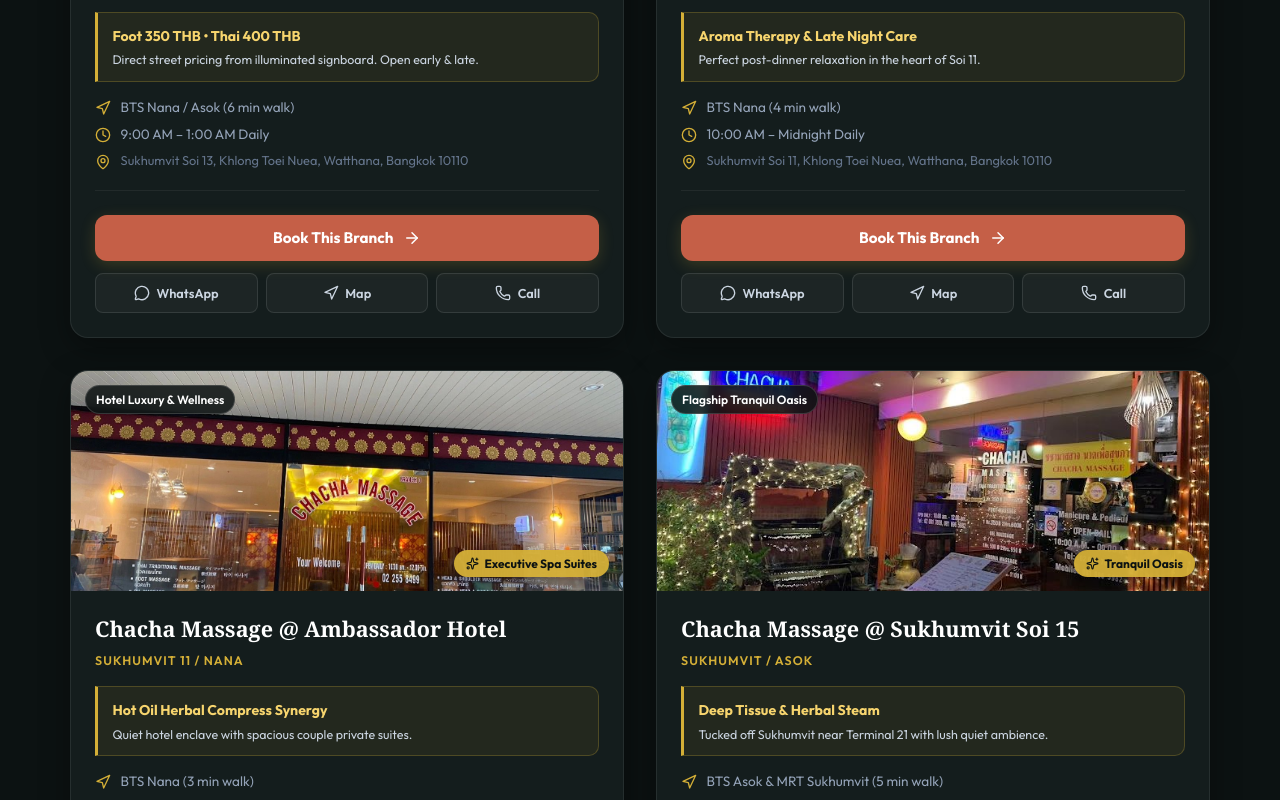
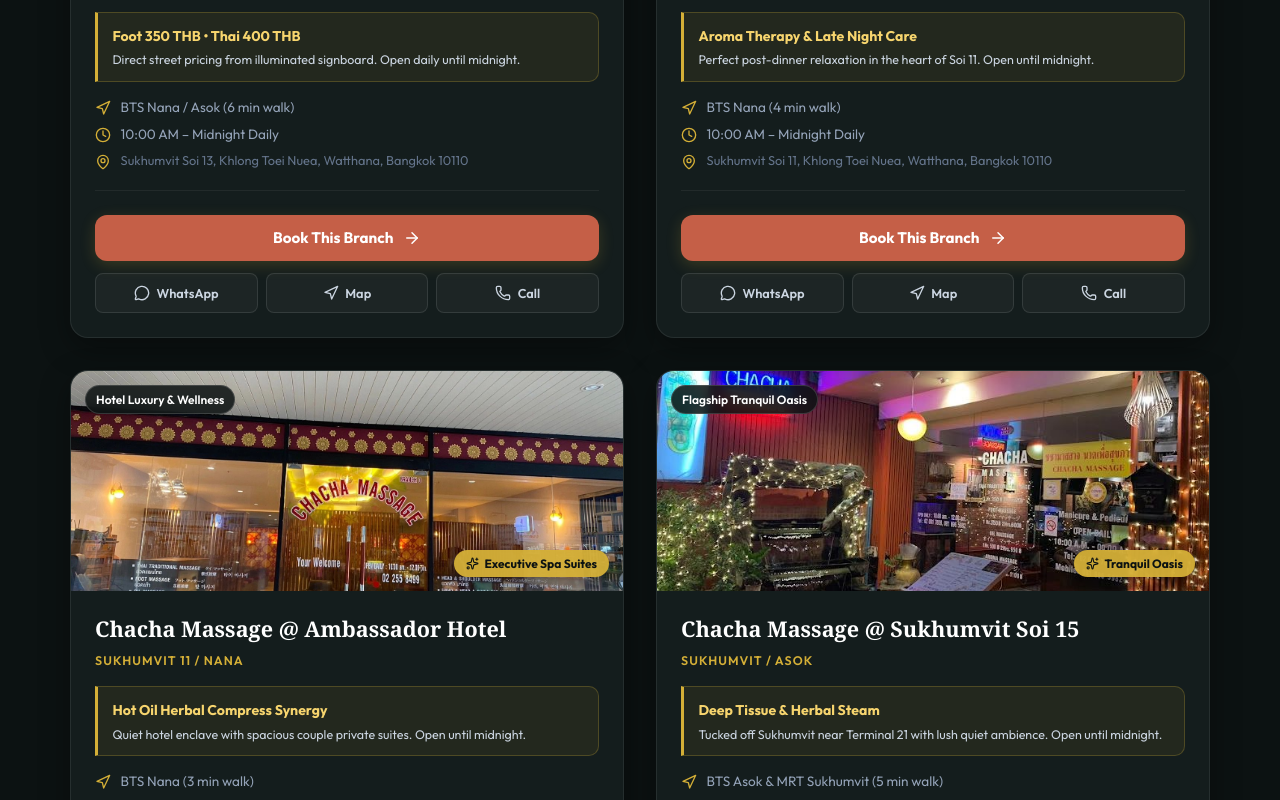
Before and after one commit to desix32/chacha-massage-modern, a React (Vite) app: page / in a window 1280 px wide. Shown: the part 860-1660 px from the top of the page. Built offline with nearby package versions, Linux system fonts and the light colour scheme.

Commit message:
fix: update closing hours to midnight daily across all branches, translations, and booking slots

```diff
--- a/src/components/BookingModal.tsx
+++ b/src/components/BookingModal.tsx
@@ -207,7 +207,7 @@
                     {[
                       '10:30', '11:00', '11:30', '12:00', '13:00', '14:00',
                       '15:00', '16:00', '17:00', '18:00', '19:00', '20:00',
-                      '21:00', '22:00'
+                      '21:00', '22:00', '22:30', '23:00'
                     ].map(slot => (
                       <option key={slot} value={slot}>{slot}</option>
                     ))}
--- a/src/data/branches.ts
+++ b/src/data/branches.ts
@@ -36,14 +36,14 @@
     phoneRaw: "+66804530982",
     whatsapp: "+66804530982",
     whatsappUrl: "https://wa.me/66804530982?text=Hello%20Chacha%20Massage%20Soi%2013,%20I%20would%20like%20to%20inquire%20about%20booking%20a%20session.",
-    hours: "9:00 AM – 1:00 AM Daily",
+    hours: "10:00 AM – Midnight Daily",
     googleMapsUrl: "https://maps.google.com/?q=Sukhumvit+Soi+13+Bangkok",
     image: "./images/soi13-interior.jpg",
     interiorImages: ["./images/soi13-interior.jpg", "./images/gallery-3.jpg", "./images/gallery-4.jpg"],
     specialOffer: {
       badge: "Official Signboard Rates",
       highlight: "Foot 350 THB • Thai 400 THB",
-      promoText: "Direct street pricing from illuminated signboard. Open early & late."
+      promoText: "Direct street pricing from illuminated signboard. Open daily until midnight."
     }
   },
   {
@@ -65,7 +65,7 @@
     specialOffer: {
       badge: "Night Life Haven",
       highlight: "Aroma Therapy & Late Night Care",
-      promoText: "Perfect post-dinner relaxation in the heart of Soi 11."
+      promoText: "Perfect post-dinner relaxation in the heart of Soi 11. Open until midnight."
     }
   },
   {
@@ -80,14 +80,14 @@
     phoneRaw: "+66804530982",
     whatsapp: "+66804530982",
     whatsappUrl: "https://wa.me/66804530982?text=Hello%20Chacha%20Massage%20Ambassador,%20I%20would%20like%20to%20inquire%20about%20booking%20a%20session.",
-    hours: "10:00 AM – 11:00 PM Daily",
+    hours: "10:00 AM – Midnight Daily",
     googleMapsUrl: "https://maps.google.com/?q=Ambassador+Hotel+Bangkok",
     image: "./images/ambassador-front.jpg",
     interiorImages: ["./images/ambassador-interior-1.jpg", "./images/ambassador-interior-2.jpg"],
     specialOffer: {
       badge: "Executive Spa Suites",
       highlight: "Hot Oil Herbal Compress Synergy",
-      promoText: "Quiet hotel enclave with spacious couple private suites."
+      promoText: "Quiet hotel enclave with spacious couple private suites. Open until midnight."
     }
   },
   {
@@ -102,14 +102,14 @@
     phoneRaw: "+66804530982",
     whatsapp: "+66804530982",
     whatsappUrl: "https://wa.me/66804530982?text=Hello%20Chacha%20Massage%20Soi%2015,%20I%20would%20like%20to%20inquire%20about%20booking%20a%20session.",
-    hours: "10:00 AM – 11:30 PM Daily",
+    hours: "10:00 AM – Midnight Daily",
     googleMapsUrl: "https://maps.google.com/?q=Sukhumvit+Soi+15+Bangkok",
     image: "./images/soi15-gallery.jpg",
     interiorImages: ["./images/soi15-gallery.jpg", "./images/gallery-1.jpg", "./images/gallery-2.jpg"],
     specialOffer: {
       badge: "Tranquil Oasis",
       highlight: "Deep Tissue & Herbal Steam",
-      promoText: "Tucked off Sukhumvit near Terminal 21 with lush quiet ambience."
+      promoText: "Tucked off Sukhumvit near Terminal 21 with lush quiet ambience. Open until midnight."
     }
   }
 ];
--- a/src/i18n/translations.ts
+++ b/src/i18n/translations.ts
@@ -101,7 +101,7 @@
     hero_desc: "Escape Bangkok’s bustling energy. Experience authentic Royal Thai acupressure, restorative herbal heat therapies, and customized botanical oil treatments in our tranquil private sanctuaries.",
     hero_change_branch: "Change Branch ▾",
     hero_cta: "Book Your Sanctuary Session",
-    hero_open_daily: "Open Daily 9:00 AM – 1:00 AM",
+    hero_open_daily: "Open Daily 10:00 AM – Midnight",
 
     trust_licensed: "Licensed Master Therapists",
     trust_hygiene: "Sanitized Private Suites",
@@ -176,7 +176,7 @@
     hero_desc: "หลีกหนีความวุ่นวายใจกลางกรุงเทพฯ สัมผัสประสบการณ์นวดแผนไทยราชสำนัก ประคบสมุนไพรร้อน และนวดน้ำมันหอมระเหยในห้องส่วนตัวอันเงียบสงบ",
     hero_change_branch: "เปลี่ยนสาขา ▾",
     hero_cta: "จองช่วงเวลาผ่อนคลายของคุณ",
-    hero_open_daily: "เปิดบริการทุกวัน 9:00 - 01:00 น.",
+    hero_open_daily: "เปิดบริการทุกวัน 10:00 - 24:00 น. (เที่ยงคืน)",
 
     trust_licensed: "หมอนวดมืออาชีพมีใบประกอบวิชาชีพ",
     trust_hygiene: "ห้องส่วนตัวสะอาดและฆ่าเชื้อทุกครั้ง",
@@ -251,7 +251,7 @@
     hero_desc: "バンコクの喧騒を忘れ、静寂なプライベート空間へ。熟練セラピストによる伝統タイ古式、温かい薬草ハーブボール、贅沢なアロマオイルで深いリラクゼーションをお届けします。",
     hero_change_branch: "店舗を変更 ▾",
     hero_cta: "今すぐ癒やしの時間を予約",
-    hero_open_daily: "年中無休 朝9:00〜深夜1:00",
+    hero_open_daily: "年中無休 10:00〜深夜24:00",
 
     trust_licensed: "国家資格・熟練セラピスト在籍",
     trust_hygiene: "完全消毒・静かな個室完備",
@@ -326,7 +326,7 @@
     hero_desc: "远离曼谷都市喧嚣，在宁静典雅的独立包厢中，尊享正宗泰式穴位拉伸、热蒸草药球以及纯天然植物精油水疗护理。",
     hero_change_branch: "切换分店 ▾",
     hero_cta: "预约您的身心水疗体验",
-    hero_open_daily: "每日营业 9:00 - 凌晨1:00",
+    hero_open_daily: "每日营业 10:00 - 午夜24:00",
 
     trust_licensed: "持证资深技师团队",
     trust_hygiene: "严格消毒独立私密包厢",
@@ -401,7 +401,7 @@
     hero_desc: "방콕 도심의 활기 속에서 만나는 고요한 안식처. 정통 타이 지압, 따뜻한 천연 허브볼 요법, 맞춤형 아로마 오일 테라피로 지친 몸을 편안하게 회복하세요.",
     hero_change_branch: "지점 변경 ▾",
     hero_cta: "지금 스파 세션 예약하기",
-    hero_open_daily: "매일 영업: 오전 9:00 - 익일 새벽 1:00",
+    hero_open_daily: "매일 영업: 오전 10:00 - 자정 24:00",
 
     trust_licensed: "공인 자격증 보유 마스터 테라피스트",
     trust_hygiene: "완벽 살균 프라이빗 룸",
@@ -476,7 +476,7 @@
     hero_desc: "बैंकाक की भागदौड़ से दूर, हमारे शांत निजी कक्षों में प्रामाणिक थाई एक्यूप्रेशर, हर्बल हीट थेरेपी और सुगंधित तेल मालिश का आनंद लें।",
     hero_change_branch: "शाखा बदलें ▾",
     hero_cta: "अपना सत्र बुक करें",
-    hero_open_daily: "प्रतिदिन सुबह 9:00 से रात 1:00 बजे तक",
+    hero_open_daily: "प्रतिदिन सुबह 10:00 से मध्यरात्रि 12:00 बजे तक",
 
     trust_licensed: "प्रमाणित मास्टर थेरेपिस्ट",
     trust_hygiene: "स्वच्छ व सुरक्षित निजी कमरे",
@@ -551,7 +551,7 @@
     hero_desc: "பாங்காக் நகரின் பரபரப்பில் இருந்து விலகி, எங்கள் அமைதியான தனி அறைகளில் பாரம்பரிய தாய் மசாஜ் மற்றும் மூலிகை எண்ணெய் சிகிச்சைகளை அனுபவியுங்கள்.",
     hero_change_branch: "கிளையை மாற்றவும் ▾",
     hero_cta: "மசாஜ் முன்பதிவு செய்யவும்",
-    hero_open_daily: "தினமும் காலை 9:00 முதல் இரவு 1:00 வரை",
+    hero_open_daily: "தினமும் காலை 10:00 முதல் நள்ளிரவு 12:00 வரை",
 
     trust_licensed: "அங்கீகரிக்கப்பட்ட நிபுணர்கள்",
     trust_hygiene: "சுத்தமான தனி அறைகள்",
@@ -626,7 +626,7 @@
     hero_desc: "اهرب من صخب بانكوك إلى ملاذنا الهادئ. تمتع بالمساج التايلاندي الملكي الأصيل، والعلاج بالكمادات العشبية الساخنة والزيوت الطبيعية في أجنحة خاصة وفائقة الخصوصية.",
     hero_change_branch: "تغيير الفرع ▾",
     hero_cta: "احجز جلستك المهدئة الآن",
-    hero_open_daily: "مفتوح يومياً من 9:00 صباحاً حتى 1:00 ليلاً",
+    hero_open_daily: "مفتوح يومياً من 10:00 صباحاً حتى منتصف الليل",
 
     trust_licensed: "أخصائيون محترفون ومرخصون",
     trust_hygiene: "أجنحة خاصة ومعقمة بالكامل",
@@ -701,7 +701,7 @@
     hero_desc: "Отдохните от ритма Бангкока в нашем тихом спа-оазисе. Аутентичный королевский тайский массаж, горячие травяные компрессы и натуральные аромамасла в уютных приватных комнатах.",
     hero_change_branch: "Выбрать салон ▾",
     hero_cta: "Записаться на массаж",
-    hero_open_daily: "Ежедневно с 9:00 до 01:00",
+    hero_open_daily: "Ежедневно с 10:00 до полуночи",
 
     trust_licensed: "Сертифицированные мастера",
     trust_hygiene: "Стерильные приватные комнаты",
@@ -776,7 +776,7 @@
     hero_desc: "Entfliehen Sie dem Trubel Bangkoks in unseren ruhigen Privaträumen. Erleben Sie authentische traditionelle Thai-Massage, wärmende Kräuterstempel und hochwertige Aromaöle.",
     hero_change_branch: "Filiale wechseln ▾",
     hero_cta: "Jetzt Wellness-Termin buchen",
-    hero_open_daily: "Täglich geöffnet von 9:00 bis 01:00 Uhr",
+    hero_open_daily: "Täglich geöffnet von 10:00 bis Mitternacht",
 
     trust_licensed: "Zertifizierte Meister-Therapeuten",
     trust_hygiene: "Desinfizierte Privaträume",
@@ -851,7 +851,7 @@
     hero_desc: "Échappez à l'effervescence de Bangkok dans nos suites privées et paisibles. Découvrez le massage thaï royal, les pochons d'herbes chaudes et les huiles aromatiques bienfaisantes.",
     hero_change_branch: "Changer de salon ▾",
     hero_cta: "Réserver votre séance bien-être",
-    hero_open_daily: "Ouvert tous les jours de 9h00 à 1h00",
+    hero_open_daily: "Ouvert tous les jours de 10h00 à minuit",
 
     trust_licensed: "Thérapeutes diplômés d'État",
     trust_hygiene: "Suites privées et stérilisées",
```
